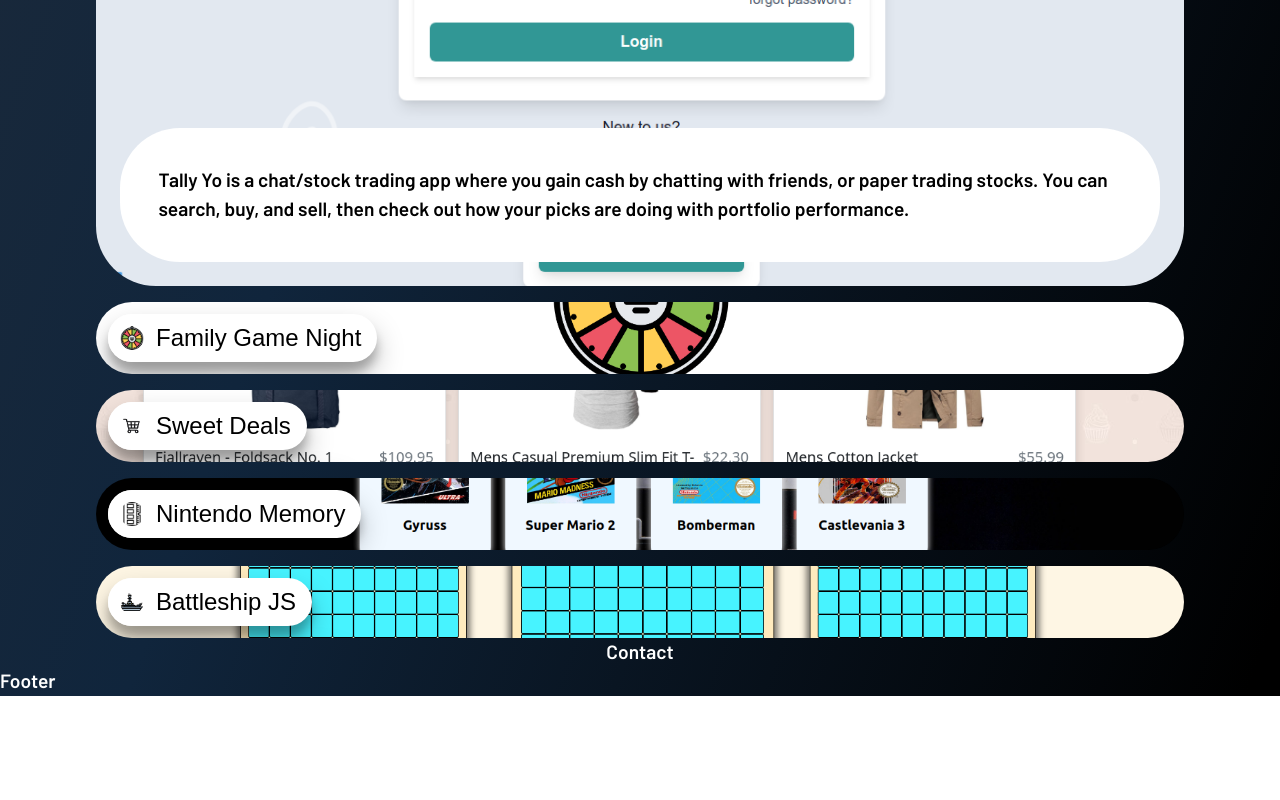
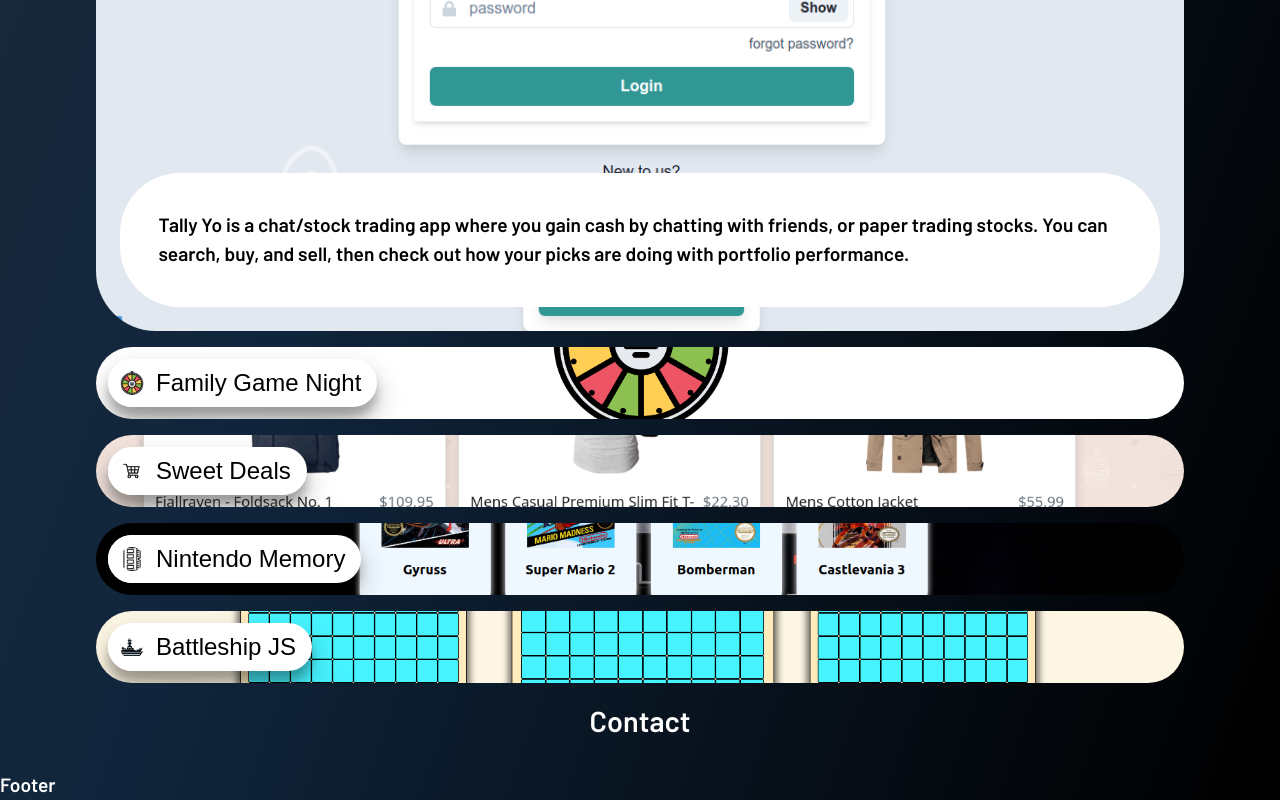
Before and after one commit to chadjcampbell/my-portfolio, a React (Vite) app: page / in a window 1280 px wide. Shown: the part 2354-3154 px from the top of the page. Before the commit the page ends 3050 px from the top, so only its background shows below. Built offline with nearby package versions, Linux system fonts and the light colour scheme.

Commit message:
change h2 margins app wide

```diff
--- a/src/App.css
+++ b/src/App.css
@@ -47,6 +47,10 @@
   align-items: center;
 }
 
+h2 {
+  margin-bottom: 1em;
+}
+
 a {
   display: inline-block;
   transition: all 0.3s ease-in-out;
--- a/src/components/contact/Contact.tsx
+++ b/src/components/contact/Contact.tsx
@@ -1,3 +1,7 @@
 export const Contact = () => {
-  return <section className="contact">Contact</section>;
+  return (
+    <section className="contact">
+      <h2>Contact</h2>
+    </section>
+  );
 };
--- a/src/components/projects/projects.module.css
+++ b/src/components/projects/projects.module.css
@@ -10,6 +10,7 @@
   max-width: 70rem;
   margin-inline: auto;
   padding-inline: 1rem;
+  margin: 1rem 0;
 }
 
 .accordion {
--- a/src/components/skills/Skills.tsx
+++ b/src/components/skills/Skills.tsx
@@ -25,7 +25,7 @@
 
   return (
     <section className={styles["skills-section"]}>
-      <h2 className={styles.title}>Skills</h2>
+      <h2>Skills</h2>
       <motion.ul
         className={styles["skill-container"]}
         variants={container}
--- a/src/components/skills/skills.module.css
+++ b/src/components/skills/skills.module.css
@@ -5,10 +5,6 @@
   justify-content: flex-start;
   min-height: 100vh;
   max-width: 70rem;
-}
-
-.title {
-  margin-bottom: 1em;
 }
 
 .skill-container {
```
